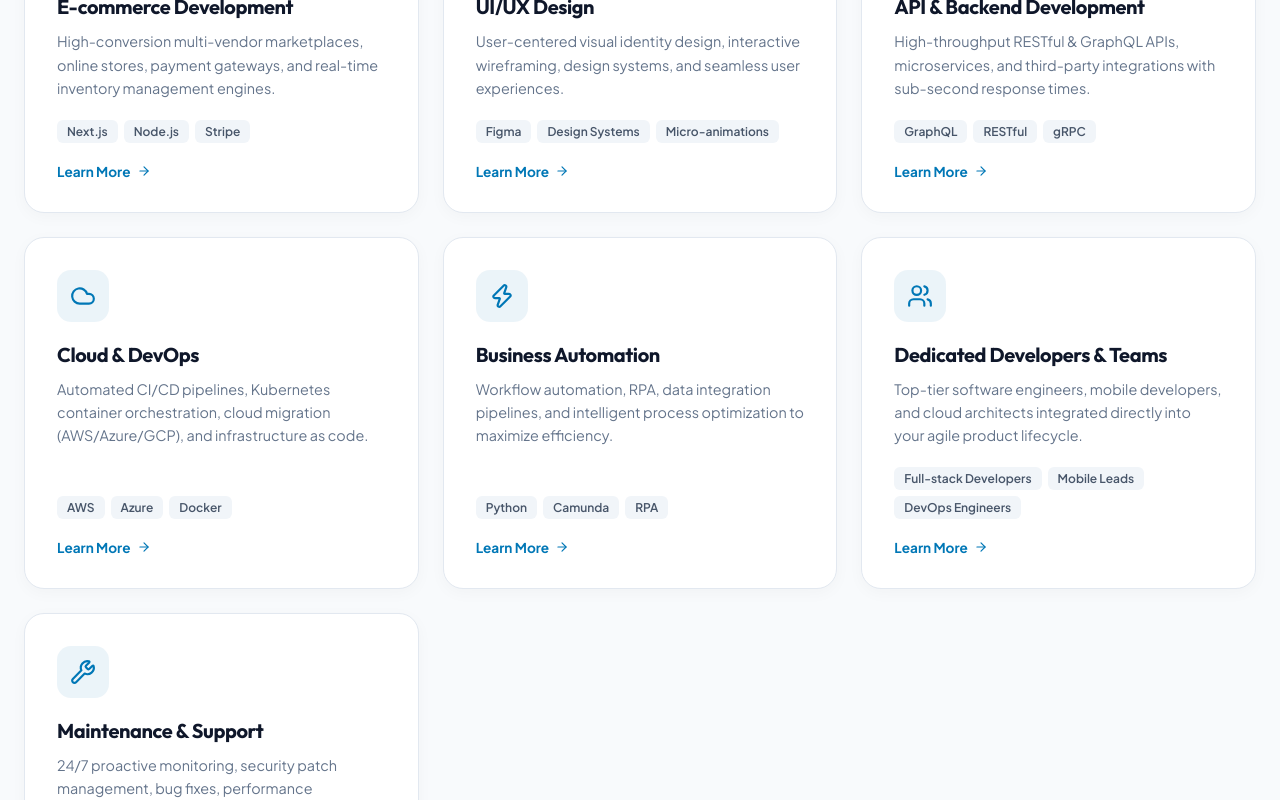
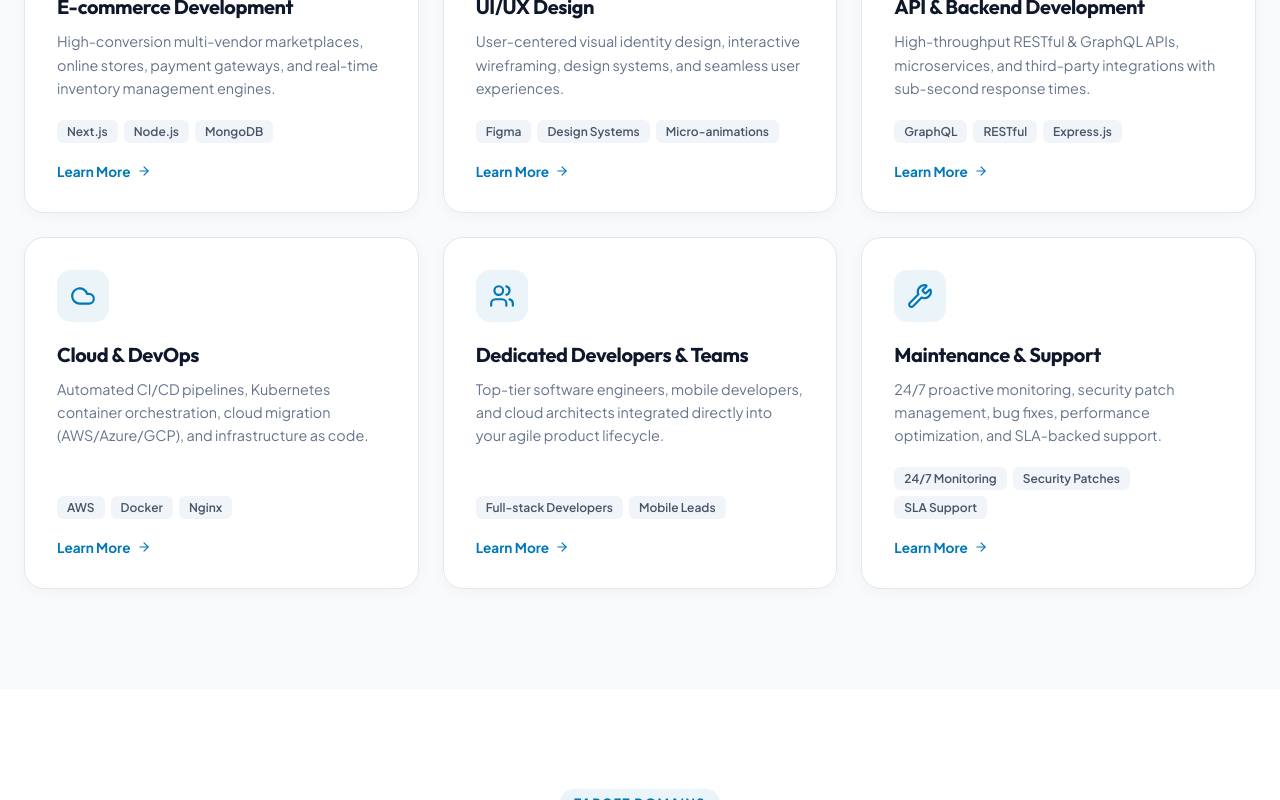
Before and after one commit to Sanjay2052/Rebornlux, a React (Vite) app: page / in a window 1280 px wide. Shown: the part 2220-3020 px from the top of the page. Built offline with nearby package versions, Linux system fonts and the light colour scheme.

Commit message:
feat: add services data configuration with tech stacks and feature sets

```diff
--- a/src/data/services.js
+++ b/src/data/services.js
@@ -6,7 +6,6 @@ import {
   Palette,
   Cpu,
   Cloud,
-  Zap,
   Users,
   Wrench
 } from 'lucide-react';
@@ -25,7 +24,7 @@ export const SERVICES = [
     titleKey: 'services.items.mobile.title',
     descKey: 'services.items.mobile.desc',
     icon: Smartphone,
-    techStack: ['Flutter', 'React Native', 'Swift', 'Kotlin'],
+    techStack: ['Flutter', 'Dart'],
     features: ['Cross-platform Apps', 'Native Performance', 'Offline Data Sync']
   },
   {
@@ -33,7 +32,7 @@ export const SERVICES = [
     titleKey: 'services.items.customSoftware.title',
     descKey: 'services.items.customSoftware.desc',
     icon: Code2,
-    techStack: ['Python', 'Node.js', 'PostgreSQL', 'Java'],
+    techStack: ['Python', 'Node.js', 'PostgreSQL'],
     features: ['Enterprise Business Logic', 'Microservices', 'Custom Internal Tools']
   },
   {
@@ -41,7 +40,7 @@ export const SERVICES = [
     titleKey: 'services.items.ecommerce.title',
     descKey: 'services.items.ecommerce.desc',
     icon: ShoppingBag,
-    techStack: ['Next.js', 'Node.js', 'Stripe', 'MongoDB'],
+    techStack: ['Next.js', 'Node.js', 'MongoDB'],
     features: ['Multi-Vendor Storefronts', 'Payment Gateways', 'Inventory Ledgers']
   },
   {
@@ -57,7 +56,7 @@ export const SERVICES = [
     titleKey: 'services.items.api.title',
     descKey: 'services.items.api.desc',
     icon: Cpu,
-    techStack: ['GraphQL', 'RESTful', 'gRPC', 'Express.js'],
+    techStack: ['GraphQL', 'RESTful', 'Express.js'],
     features: ['High-throughput Gateways', 'Secure Auth (OAuth2/JWT)', 'Sub-50ms Response']
   },
   {
@@ -65,23 +64,15 @@ export const SERVICES = [
     titleKey: 'services.items.cloud.title',
     descKey: 'services.items.cloud.desc',
     icon: Cloud,
-    techStack: ['AWS', 'Azure', 'Docker', 'Kubernetes', 'Terraform'],
+    techStack: ['AWS', 'Docker', 'Nginx'],
     features: ['Container Orchestration', 'Automated CI/CD', 'Auto-scaling Clusters']
-  },
-  {
-    id: 'automation',
-    titleKey: 'services.items.automation.title',
-    descKey: 'services.items.automation.desc',
-    icon: Zap,
-    techStack: ['Python', 'Camunda', 'RPA', 'Zapier/n8n'],
-    features: ['Workflow Automation', 'ETL Data Pipelines', 'Process Optimization']
   },
   {
     id: 'dedicated',
     titleKey: 'services.items.dedicated.title',
     descKey: 'services.items.dedicated.desc',
     icon: Users,
-    techStack: ['Full-stack Developers', 'Mobile Leads', 'DevOps Engineers'],
+    techStack: ['Full-stack Developers', 'Mobile Leads'],
     features: ['Agile Team Extension', 'Direct Communication', 'Dedicated Project Managers']
   },
   {
@@ -89,7 +80,7 @@ export const SERVICES = [
     titleKey: 'services.items.maintenance.title',
     descKey: 'services.items.maintenance.desc',
     icon: Wrench,
-    techStack: ['Prometheus', 'Grafana', 'Sentry', 'CloudWatch'],
+    techStack: ['24/7 Monitoring', 'Security Patches', 'SLA Support'],
     features: ['24/7 Server Monitoring', 'Security Hotfixes', 'Guaranteed Uptime SLA']
   }
 ];
```
